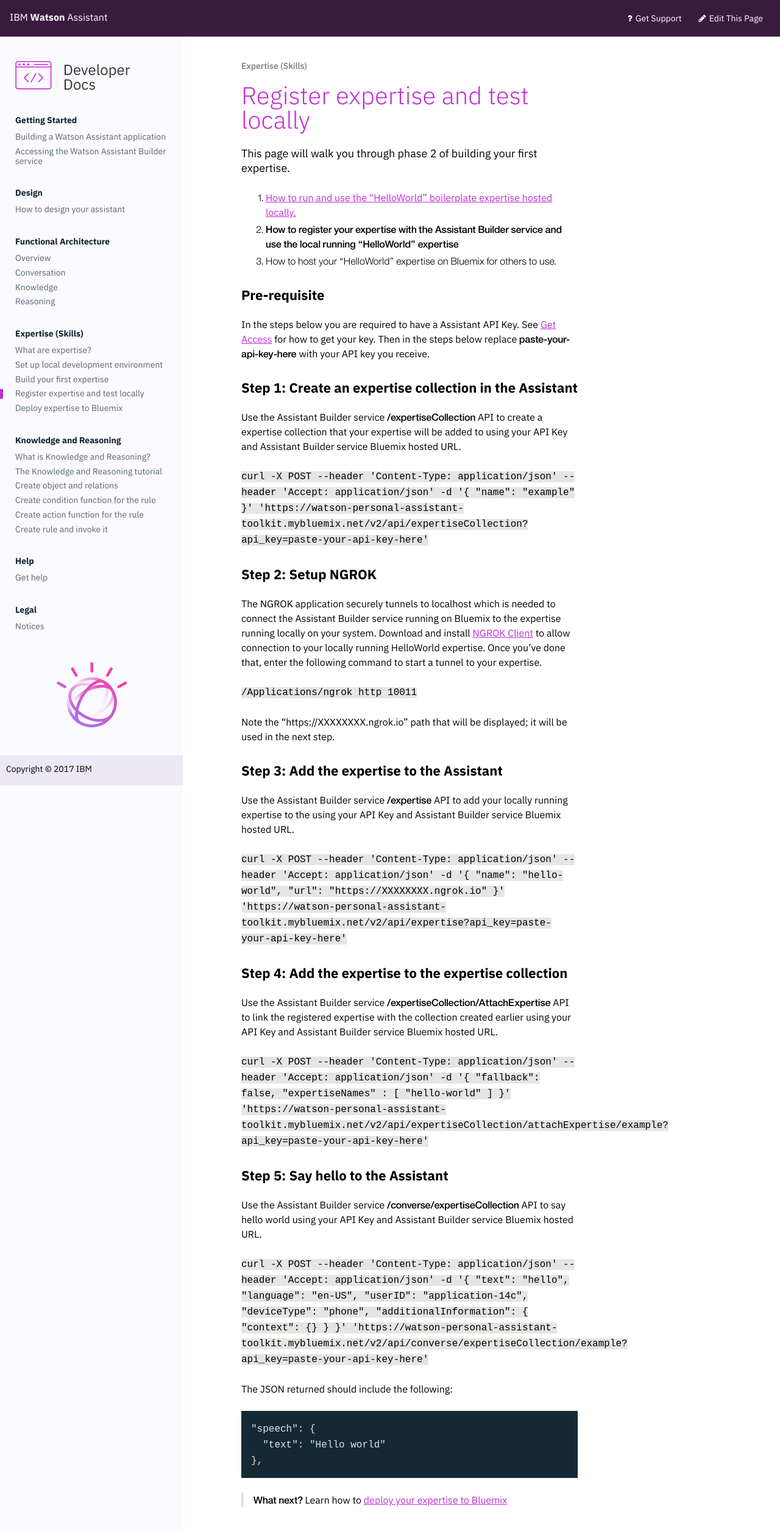
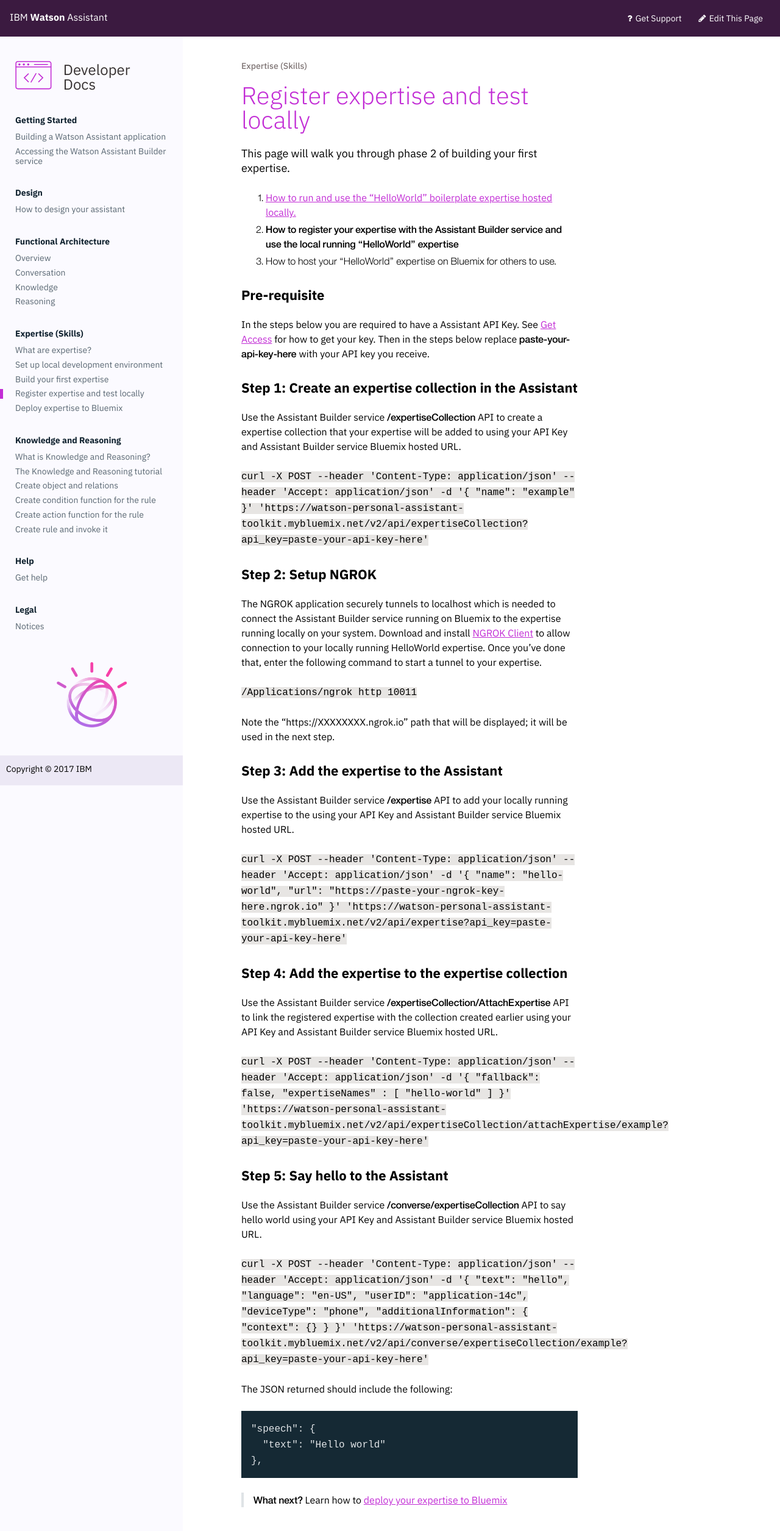
Before and after one commit to Watson-Personal-Assistant/developer, a Jekyll site: the page built from _content/expertise/develop-locally.md, in a window 1280 px wide. Shown: the top 2511 px of the page at 61% size. Built offline with Jekyll 4.4.1, drawn with Linux system fonts in a browser that asks for light colours; some of the changed lines change nothing that is shown.

Commit message:
changes placeholder for ngrok key to be like the other paste-here strings

```diff
--- a/_content/expertise/develop-locally.md
+++ b/_content/expertise/develop-locally.md
@@ -30,7 +30,7 @@
 
 `curl -X POST --header 'Content-Type: application/json' --header 'Accept: application/json' -d '{
   "name": "hello-world",
-  "url": "https://XXXXXXXX.ngrok.io"
+  "url": "https://paste-your-ngrok-key-here.ngrok.io"
 }' 'https://watson-personal-assistant-toolkit.mybluemix.net/v2/api/expertise?api_key=paste-your-api-key-here'`
 
 ### Step 4: Add the expertise to the expertise collection
```
